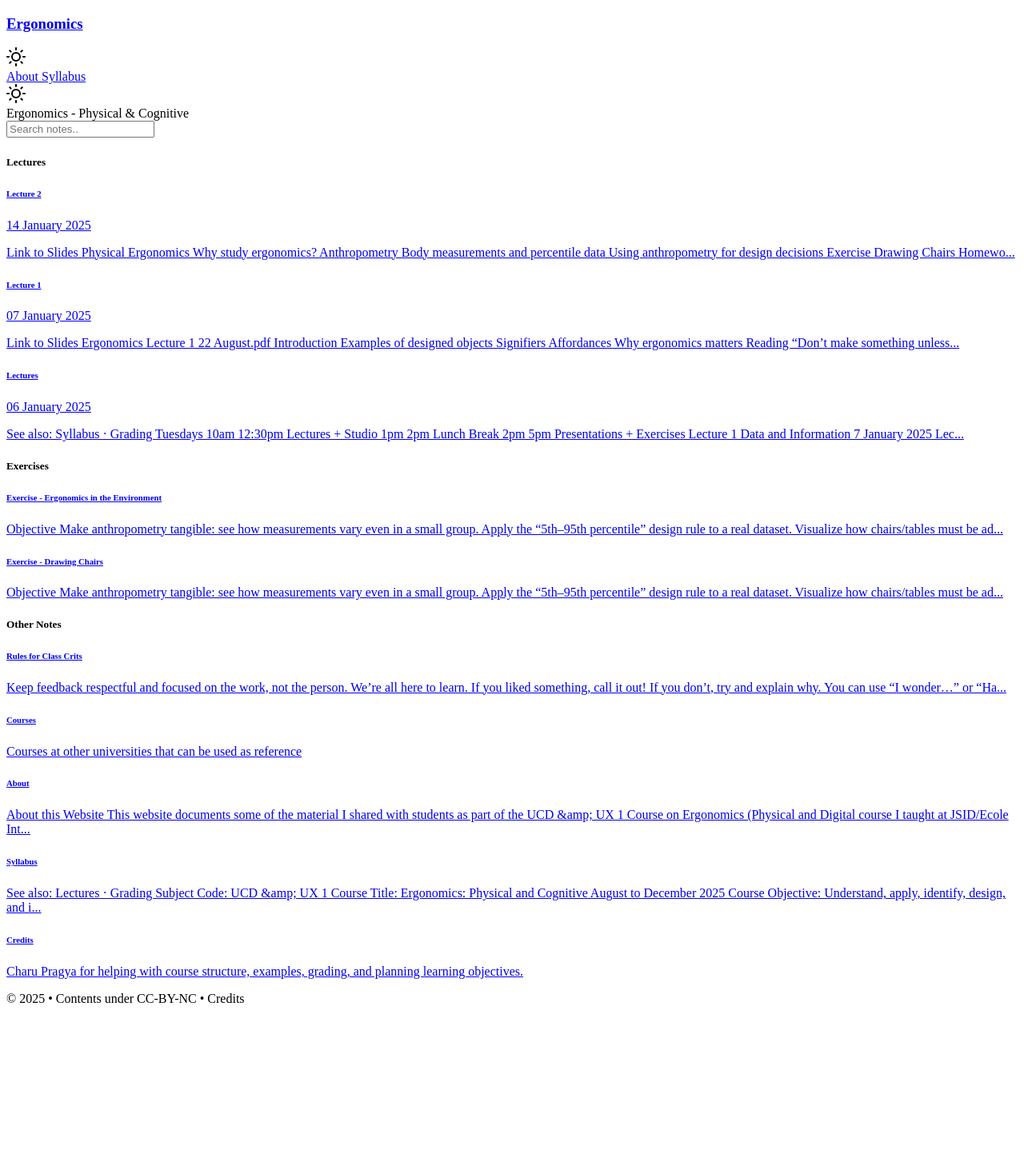
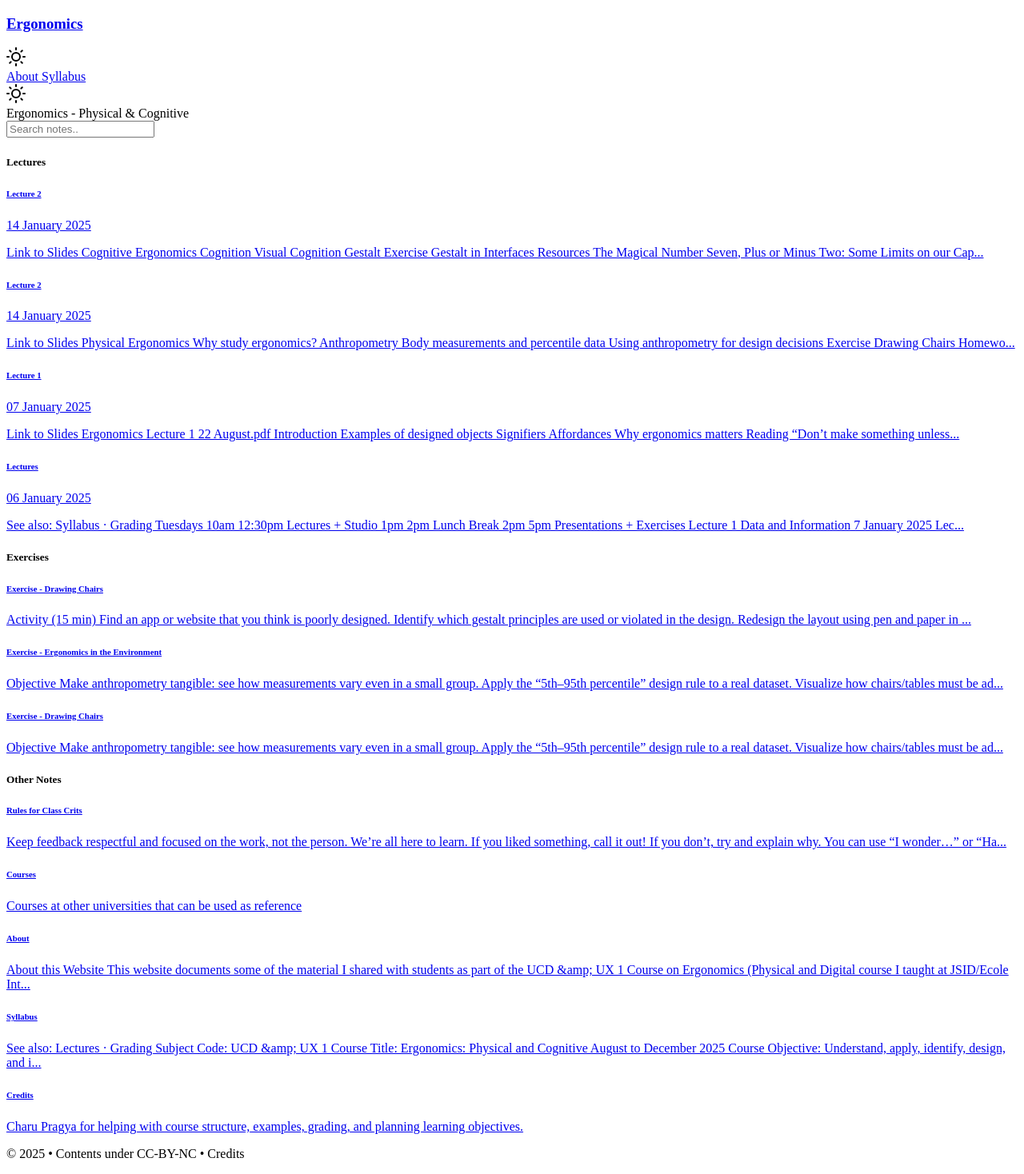
Before and after one commit to gyanl/ergo, a Jekyll site: the page built from pages/index.md, in a window 1280 px wide. Shown: the whole page at 80% size. Built offline with Jekyll 4.4.1, drawn with Linux system fonts in a browser that asks for light colours; nearby versions of some CDN libraries; library files that are not in the unit come from our copies; before the commit the page ends 1274 px from its top, so only the background shows below that.

Commit message:
lecture 3

```diff
--- /dev/null
+++ b/_notes/Exercise - Gestalt in Interfaces.md
@@ -0,0 +1,19 @@
+---
+date: 28-01-2025
+date modified: 03-02-2025
+feed: show
+tag: exercise
+title: Exercise - Drawing Chairs
+---
+
+### Activity (15 min)
+
+- Find an app or website that you think is poorly designed.
+- Identify which gestalt principles are used or violated in the design.
+- Redesign the layout using pen and paper in 5 minutes using Gestalt principles to improve perception.
+
+### Debrief (5 min)
+
+- We'll go over the sketches and identify which principles were applied and how.
+    - What principle did you find most powerful in your redesign?
+    - Where do you see _violations_ of Gestalt principles in apps you use every day?
--- /dev/null
+++ b/_notes/Lecture 3.md
@@ -0,0 +1,20 @@
+---
+date: 14-01-2025
+date modified: 12-06-2025
+feed: show
+tag: lecture
+title: "Lecture 2"
+---
+
+> **Link to Slides**
+
+## Cognitive Ergonomics
+
+- Cognition
+- Visual Cognition
+- Gestalt
+- [[Exercise - Gestalt in Interfaces]]
+
+#### Resources
+- [The Magical Number Seven, Plus or Minus Two: Some Limits on our Capacity for Processing Information - Miller, 1956](https://labs.la.utexas.edu/gilden/files/2016/04/MagicNumberSeven-Miller1956.pdf)
+- [Steven's Power Law](https://www.appstate.edu/~steelekm/classes/psy3203/Psychophysics/stevenslaw.html)
```
Also changed, not shown: _notes/Lectures.md (+1 -1 lines), 1 other file.
